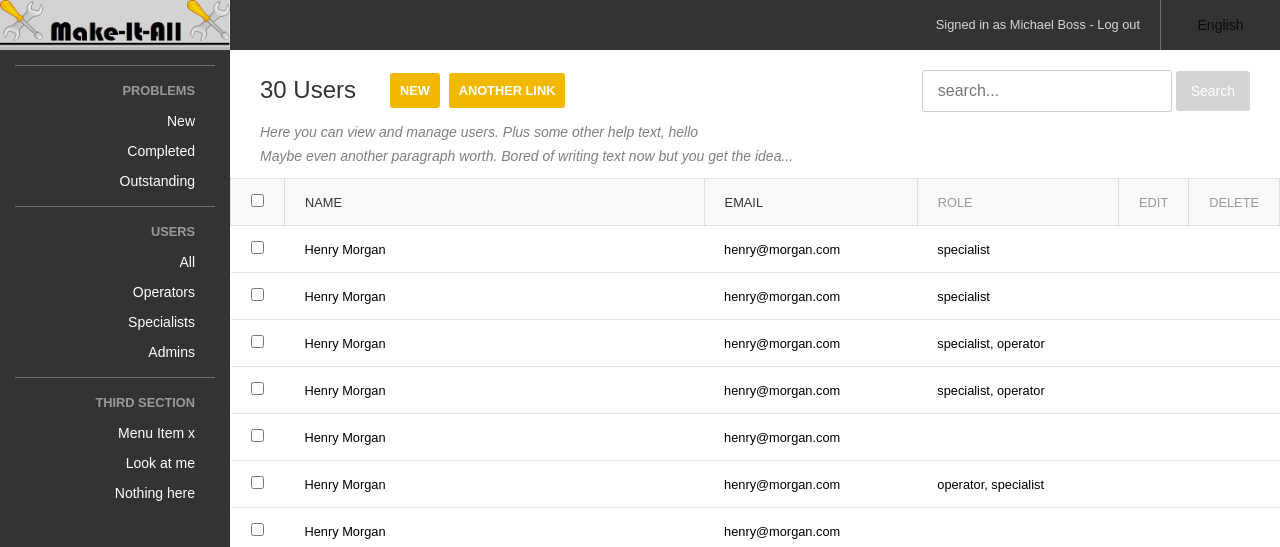
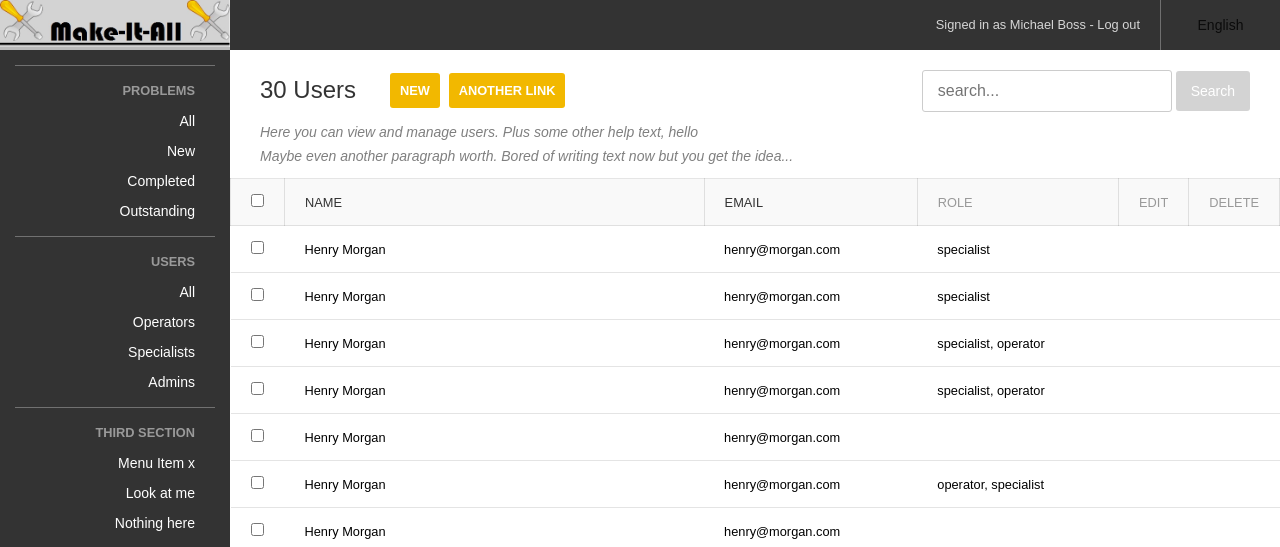
Before and after one commit to make-it-all/demo-arabic, a PHP site: page /users in a window 1280 px wide. Shown: the top 547 px of the page. Run offline with PHP 8.4, Linux system fonts and the light colour scheme; some libraries are stand-ins or nearby versions; some web fonts are replaced.

Commit message:
Added links on Sidebar

```diff
--- a/partials/_help_sidebar.php
+++ b/partials/_help_sidebar.php
@@ -7,7 +7,8 @@
   </section>
   <section>
     <h4>Problems</h4>
-    <a href="#">New +</a>
+    <a href="/problems">All</a>
+    <a href="/problems/new">New +</a>
     <a href="#">Completed</a>
     <a href="#">Outstanding</a>
   </section>
--- a/partials/_sidebar.php
+++ b/partials/_sidebar.php
@@ -1,7 +1,8 @@
 <div id="sidebar">
   <section>
     <h4>Problems</h4>
-    <a href="#">New</a>
+    <a href="/problems">All</a>
+    <a href="/problems/new">New</a>
     <a href="#">Completed</a>
     <a href="#">Outstanding</a>
   </section>
```
